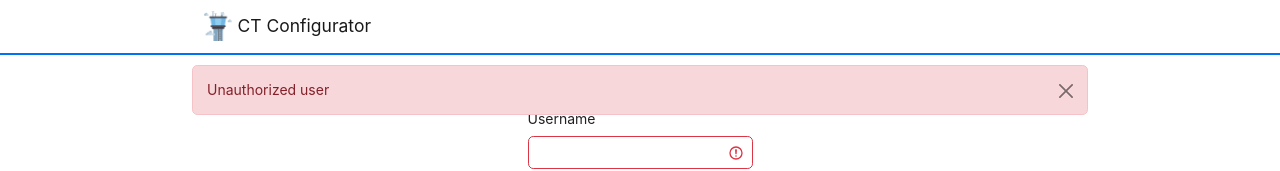
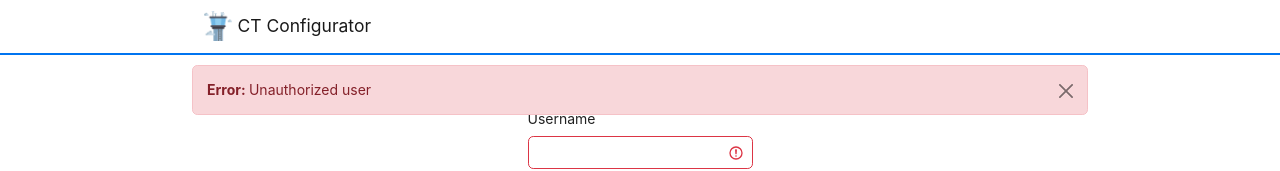
Before and after one commit to agalt2802/Env-Editor, a React (Create React App) app: page /login in a window 1280 px wide. Both pictures are taken after a click on the button "Login". Shown: the top 171 px of the page. Built offline with nearby package versions, Linux system fonts and the light colour scheme; no server answers.

Commit message:
Finished error handling

```diff
--- a/src/components/Alert.js
+++ b/src/components/Alert.js
@@ -1,5 +1,5 @@
 import React, { useState } from "react";
-import { Alert as RSAlert } from "reactstrap";
+import { Alert as RSAlert, Fade } from "reactstrap";
 
 import "semantic-ui-css/semantic.min.css";
 
@@ -11,7 +11,7 @@ export const Type =
 
 export const AlertType = Object.freeze(Type);
 
-export default function Alert({ text, type })
+export default function Alert({ text, type, removeHandler })
 {
 	const [visible, setVisible] = useState(true);
 
@@ -25,7 +25,9 @@ export default function Alert({ text, type })
 			isOpen={visible}
 			toggle={hide}
 			className="alert"
+			transition={{...Fade.defaultProps, onExited: removeHandler}}
 		>
+			{type == AlertType.ERROR && <b>Error: </b>}
 			{text}
 		</RSAlert>
 	)
--- a/src/components/AlertProvider.js
+++ b/src/components/AlertProvider.js
@@ -12,13 +12,32 @@ export default function AlertProvider({ children })
 {
 	const [alerts, setAlerts] = useState([]);
 
+	const addAlert = (text, type = AlertType.ERROR) =>
+	{
+		const alert =
+		{
+			text: text,
+			type: type
+		};
+
+		setAlerts([
+			...alerts,
+			alert
+		]);
+	}
+
+	const removeAlert = (alert) =>
+	{
+		alerts.splice(alerts.indexOf(alert), 1);
+
+		setAlerts([...alerts]);
+	};
+
 	const contextValue =
 	{
 		alerts,
-		addAlert: (text, type = AlertType.ERROR) => setAlerts([
-			...alerts,
-			<Alert text={text} type={type} />
-		])
+		addAlert: addAlert,
+		removeAlert: removeAlert
 	};
 
 	return (
@@ -30,9 +49,15 @@ export default function AlertProvider({ children })
 
 export function useAlert()
 {
-	const { alerts, addAlert } = useContext(AlertContext);
+	const { alerts, addAlert, removeAlert } = useContext(AlertContext);
 
 	const addError = (error) => addAlert(error.message, AlertType.ERROR);
 
-	return { alerts, addAlert, addError };
+	const renderAlerts = () =>
+	{
+		return alerts.map(alert =>
+			<Alert text={alert.text} type={alert.type} removeHandler={() => removeAlert(alert)} />);
+	}
+
+	return { alerts, addAlert, addError, renderAlerts };
 }
--- a/src/components/Navbar.js
+++ b/src/components/Navbar.js
@@ -12,7 +12,7 @@ export default function NavBar({ routes })
 {
   const navigate = useNavigate();
   const { token, setToken } = useToken();
-  const { alerts } = useAlert();
+  const { renderAlerts } = useAlert();
 
   const isLoggedIn = (token != null);
 
@@ -63,6 +63,6 @@ export default function NavBar({ routes })
         </UncontrolledDropdown>
       }
     </Navbar>,
-    <div className="alerts">{alerts}</div>
+    <div className="alerts">{renderAlerts()}</div>
   ]);
 }
--- a/src/components/Welcome.js
+++ b/src/components/Welcome.js
@@ -5,7 +5,7 @@ import useToken from "./Login/Token"
 
 function Welcome()
 {
-	const { token, setToken } = useToken();
+	const { token } = useToken();
 
 	return (
 		<Container id="mainContainer" className="welcome">
```
